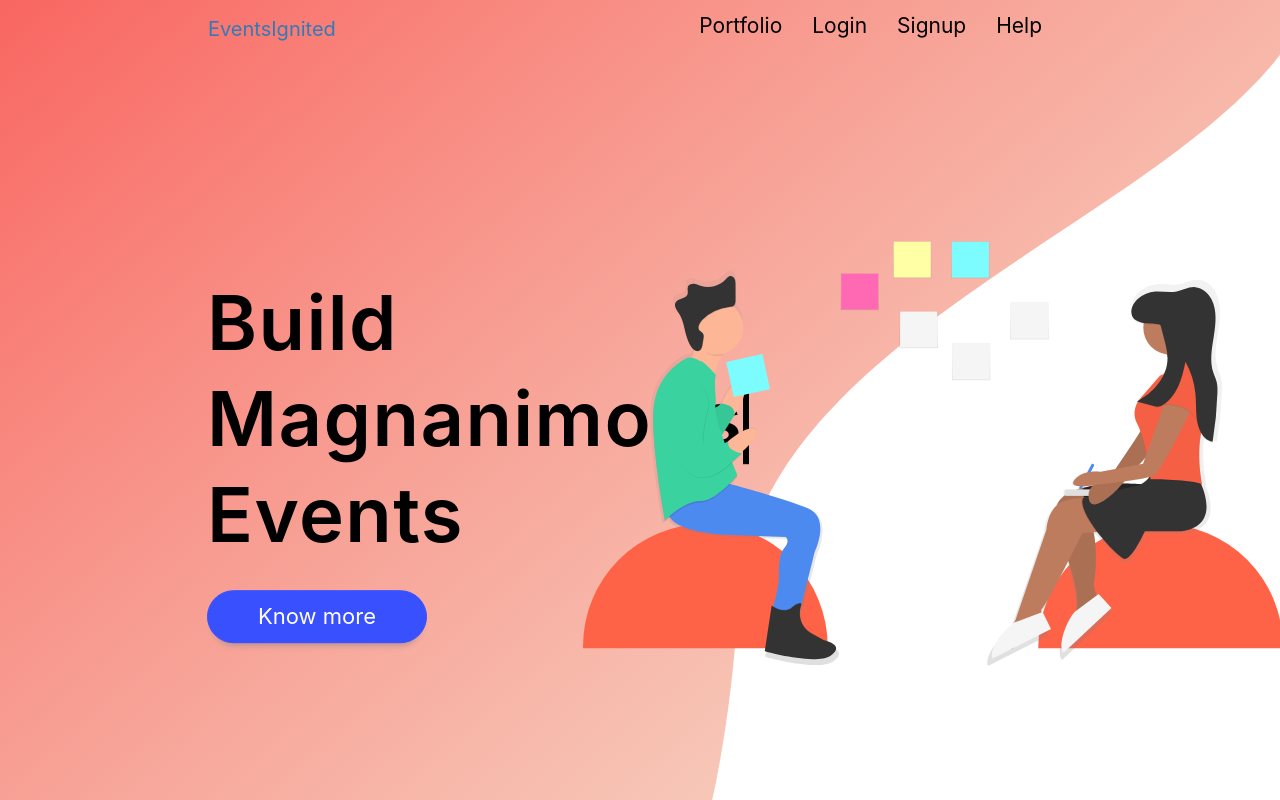
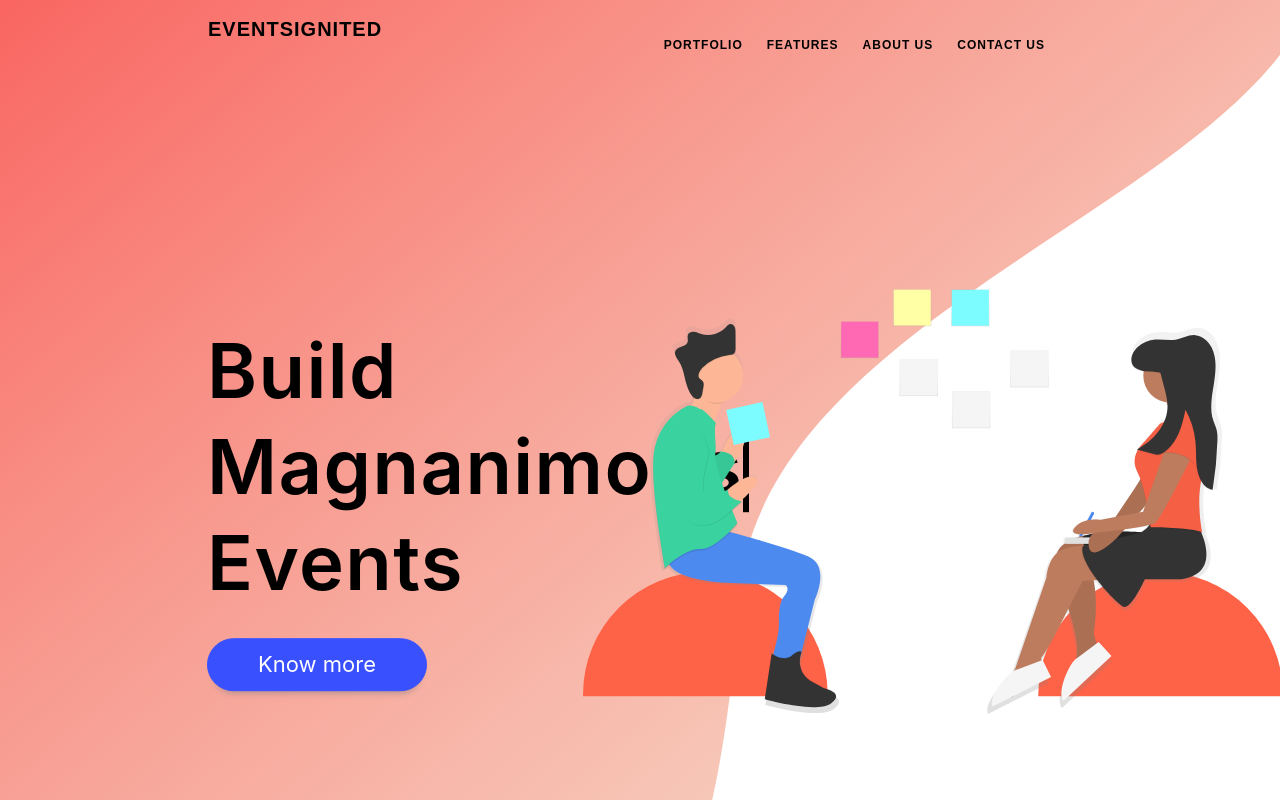
Before and after one commit to divyansh7924/EventsIgnited, a React (Create React App) app: page / in a window 1280 px wide. Shown: the top 800 px of the page. Built offline with nearby package versions, Linux system fonts and the light colour scheme.

Commit message:
improvement iteration 2 going on

```diff
--- a/src/App.css
+++ b/src/App.css
@@ -43,6 +43,58 @@
 
 .navbar-brand{
   font-size: 20px;
+}
+
+nav ul {
+  list-style: none;
+}
+nav li {
+  display: inline-block;
+  padding: 20px 0 20px;
+  vertical-align: middle;
+}
+nav a:hover, a:focus, a:active {
+  color: black;
+  text-decoration: none;
+}
+nav a {
+  font-family: Arial, 'Helvetica Neue', Helvetica, sans-serif;
+  text-decoration: none;
+  transition: color 0.1s, background-color 0.1s;
+}
+nav a {
+  position: relative;
+  display: block;
+  padding: 16px 0;
+  margin: 0 12px;
+  letter-spacing: 1px;
+  font-size: 12px;
+  line-height: 16px;
+  font-weight: 900;
+  text-transform: uppercase;
+  transition: color 0.1s,background-color 0.1s,padding 0.2s ease-in;
+  color: #000;
+}
+nav a::before {
+  content: '';
+  display: block;
+  position: absolute;
+  bottom: 3px;
+  left: 0;
+  height: 3px;
+  width: 100%;
+  background-color: #000;
+  transform-origin: right top;
+  transform: scale(0, 1);
+  transition: color 0.1s,transform 0.2s ease-out;
+}
+nav a:active::before {
+  background-color: #000;
+}
+nav a:hover::before, a:focus::before {
+  transform-origin: left top;
+  transform: scale(1, 1);
+  background-color: #3950ff;
 }
 
 .btn{
--- a/src/index.js
+++ b/src/index.js
@@ -40,12 +40,14 @@ class Message extends React.Component{
                                 <a class="navbar-brand brand" href="#">{this.props.title}</a>
                             </div>
                             <div className="App-header-elements">
-                            <ul class="nav navbar-nav">
-                                    <li class="active"><a href="#">Portfolio</a></li>
-                                    <li><a href="#">Login</a></li>
-                                    <li><a href="#">Signup</a></li>
-                                    <li><a href="#">Help</a></li>
+                            <nav>
+                                <ul>
+                                <li class="item"><a href="#">Portfolio</a></li>
+                                <li class="item"><a href="#">Features</a></li>
+                                <li class="item"><a href="#">About Us</a></li>
+                                <li class="item"><a href="#">Contact us</a></li>
                                 </ul>
+                            </nav>
                                 {/* <button class="btn btn-danger navbar-btn">How it Works</button> */}
                             </div>
                         </div>
```
